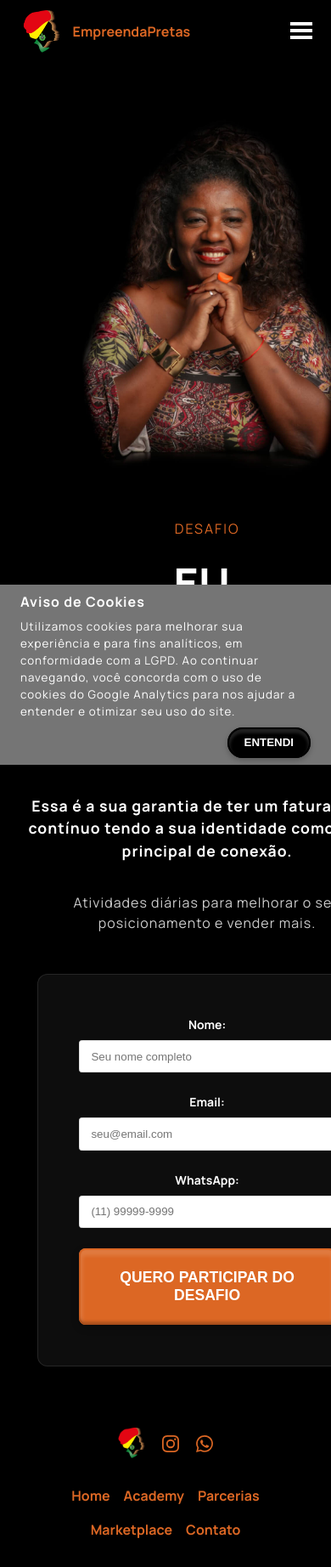
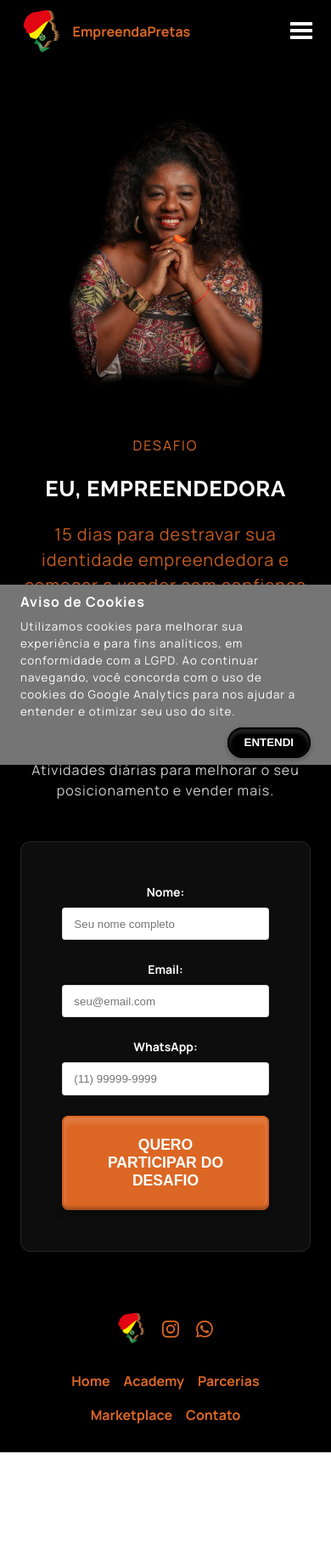
Before and after one commit to empreendapretas/empreendapretas.github.io, a Jekyll site: the page built from desafio-15-dias.html, in a window 390 px wide. Shown: the whole page at 85% size. Built offline with Jekyll 4.4.1, drawn with Linux system fonts in a browser that asks for light colours; after the commit the page ends 1709 px from its top, so only the background shows below that.

```diff
--- a/desafio-15-dias.html
+++ b/desafio-15-dias.html
@@ -44,6 +44,13 @@
     margin-bottom: var(--spacing);
     font-family: var(--title-font-family);
     line-height: 1.2;
+  }
+
+  /* font-size */
+  @media (max-width: 600px) {
+    .challenge-hero__title {
+      font-size: 1.6rem;
+    }
   }
 
   .challenge-hero__description {
```
